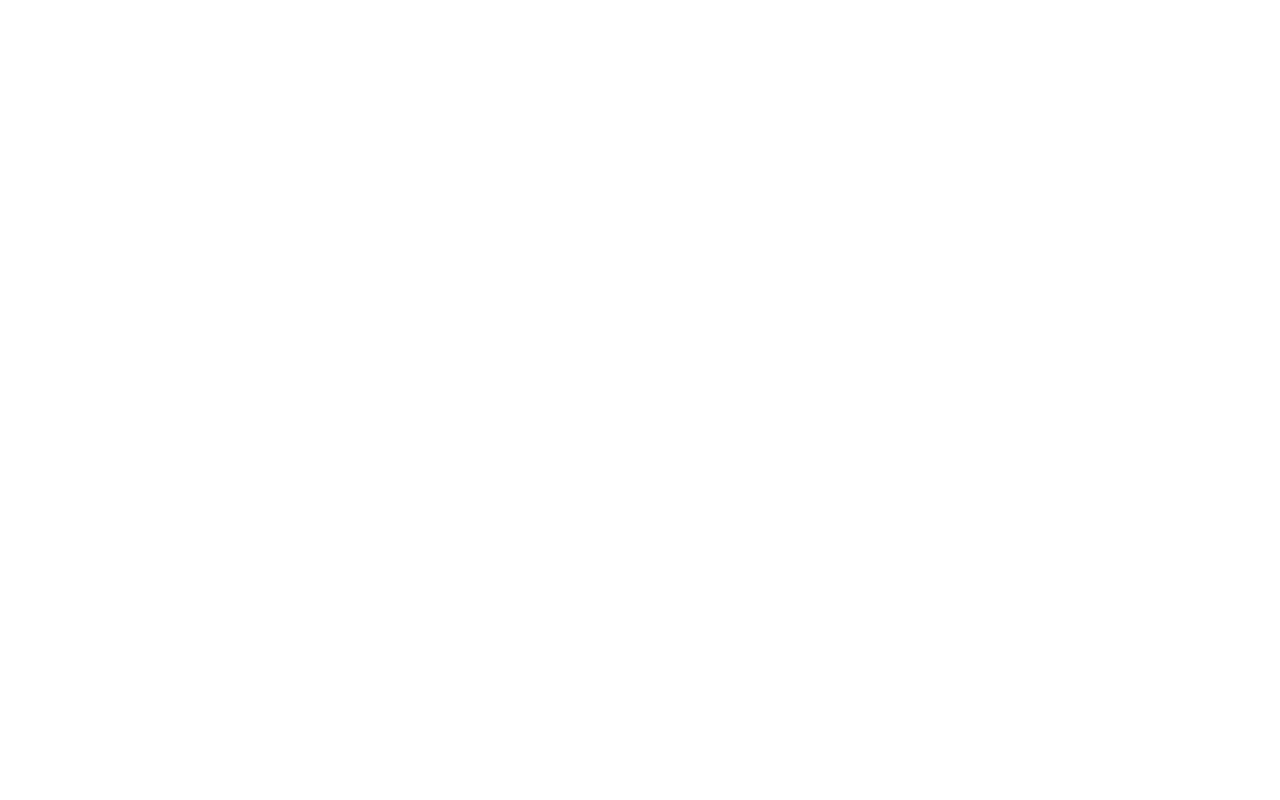
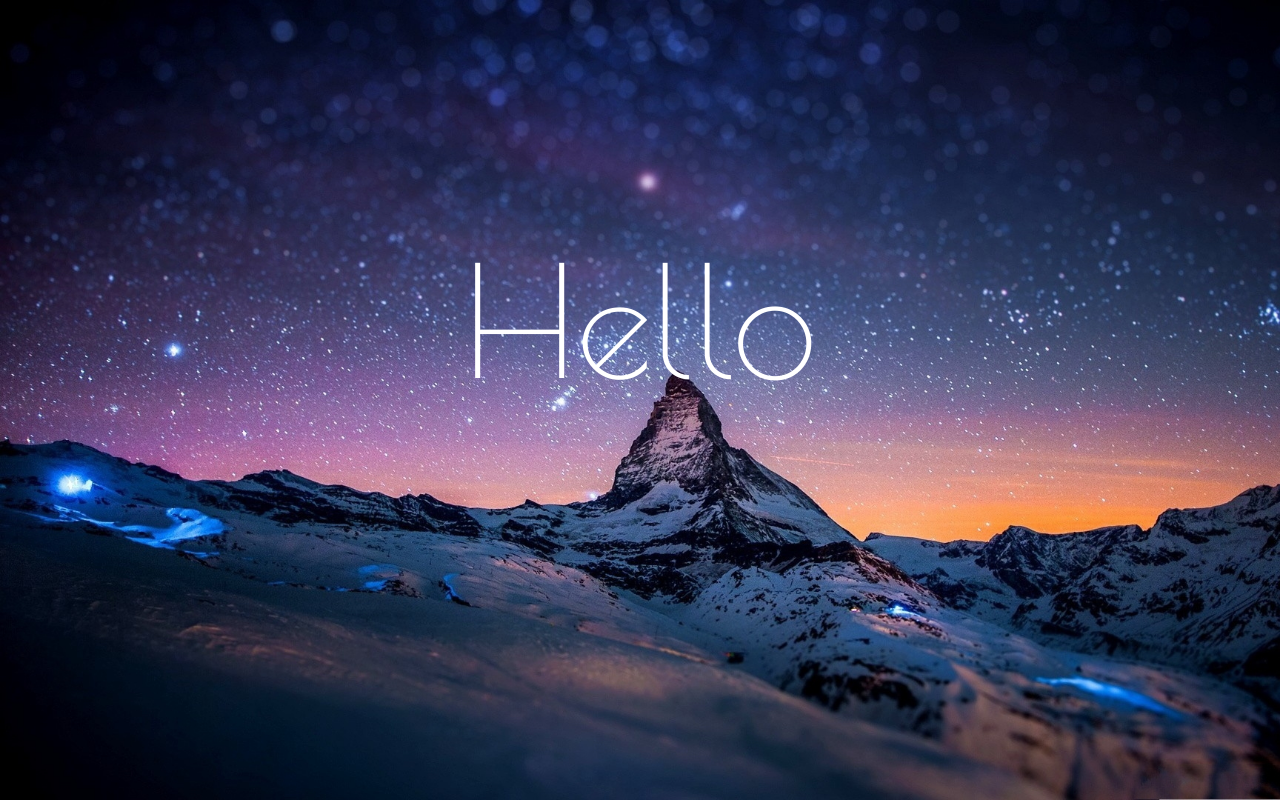
Before and after one commit to exagil/GitPlay, a plain HTML site: page index.html in a window 1280 px wide. Drawn offline with nearby package versions, Linux system fonts and the light colour scheme.

Commit message:
Making a full page bg webpage

```diff
--- a/index.html
+++ b/index.html
@@ -2,8 +2,10 @@
 <html>
 <head>
     <title></title>
+    <link type="text/css" rel="stylesheet" href="main.css" />
+    <link href='http://fonts.googleapis.com/css?family=Poiret+One' rel='stylesheet' type='text/css'>
 </head>
 <body>
-
+    <div id="hello">Hello</div>
 </body>
 </html>
--- /dev/null
+++ b/main.css
@@ -0,0 +1,17 @@
+body {
+    width: 100vw; height: 100vh;
+    padding:  0px; margin: 0px;
+    background: url("one.jpg");
+    background-size: cover;
+}
+
+#hello {
+    font-size: 12vw;
+    text-align: center;
+    color: white;
+    font-family: 'Poiret One', cursive;
+    position: absolute;
+    width: 100vw;
+    top: 40%;
+    transform: translateY(-50%);
+}
```
Also changed, not shown: one.jpg (added), 1 other file.
